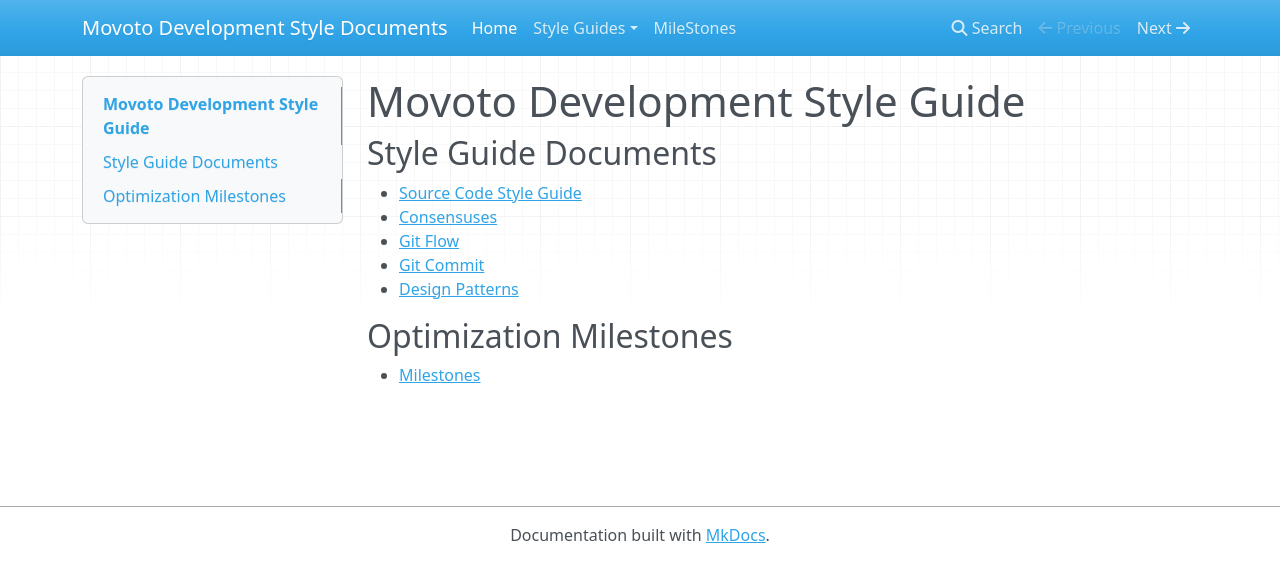
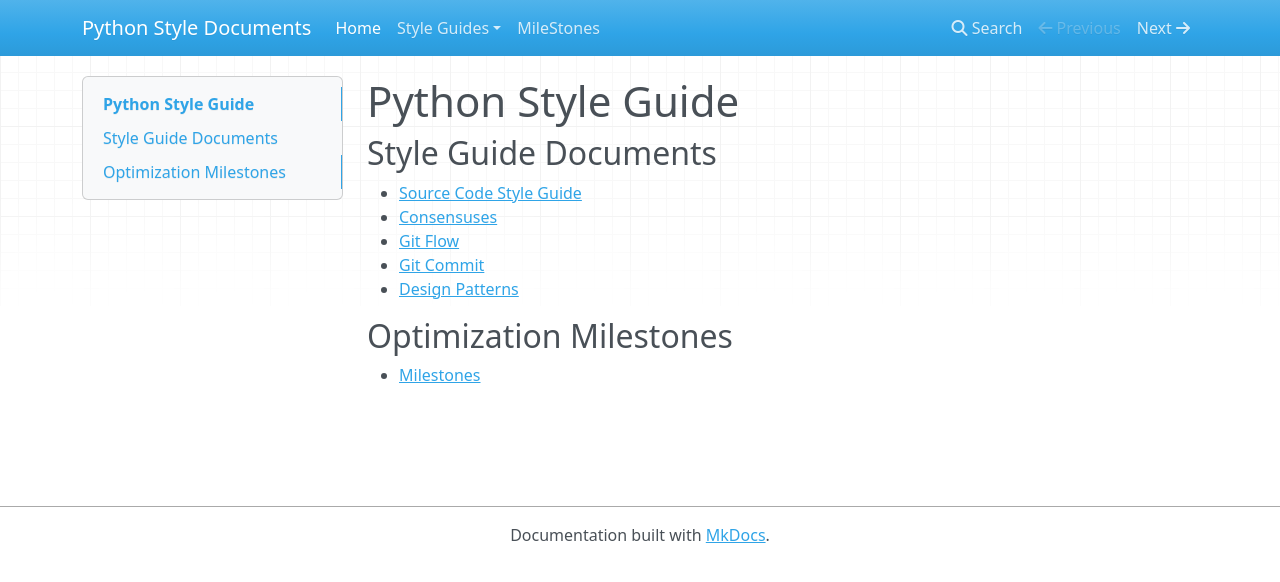
Before and after one commit to Laisky/style-guide-cn, an MkDocs documentation site: the page built from docs/index.md, in a window 1280 px wide. Shown: the top 582 px of the page. Built offline with MkDocs 1.6.1, drawn with Linux system fonts in a browser that asks for light colours; nearby versions of some CDN libraries; old or Windows-style settings are respelled for this version of MkDocs.

Commit message:
fix: remove company name

```diff
--- a/docs/index.md
+++ b/docs/index.md
@@ -1,4 +1,4 @@
-Movoto Development Style Guide
+Python Style Guide
 ===
 
 ## Style Guide Documents
--- a/mkdocs.yml
+++ b/mkdocs.yml
@@ -1,4 +1,4 @@
-site_name: Movoto Development Style Documents
+site_name: Python Style Documents
 pages:
   - Home: index.md
   - Style Guides:
```
